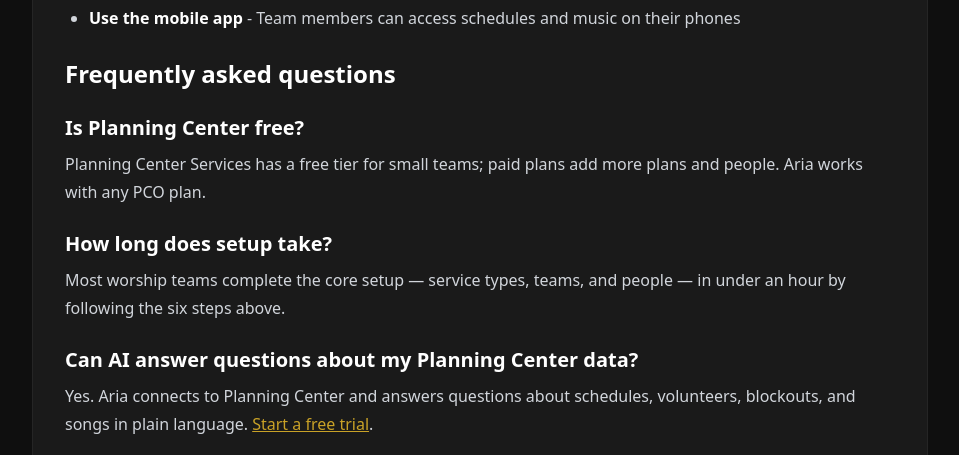
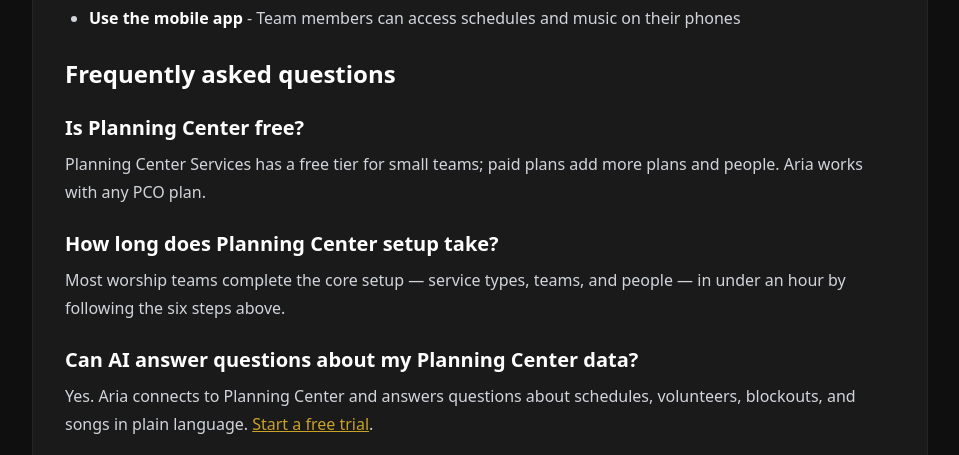
Before and after one commit to ryanpate/CHAgent, a Django app: page /resources/planning-center-setup-guide/ in a window 1280 px wide. Shown: the part 2356-2811 px from the top of the page, without its empty margins (160-1119 px from the left). Run offline with Django 5.2, Linux system fonts and the light colour scheme; some libraries are stand-ins or nearby versions.

Commit message:
fix: align PCO FAQ visible text with JSON-LD, shorten title, assert homepage H1 brand
Co-Authored-By: Claude Opus 4.8 (1M context) <noreply@anthropic.com>

```diff
--- a/templates/resources/pco_setup_guide.html
+++ b/templates/resources/pco_setup_guide.html
@@ -1,6 +1,6 @@
 {% extends "resources/base_resource.html" %}
 
-{% block title %}Planning Center Setup Guide (2026): Step-by-Step for Worship Teams | Aria{% endblock %}
+{% block title %}Planning Center Setup Guide (2026) for Worship Teams | Aria{% endblock %}
 {% block meta_description %}Set up Planning Center Online for your worship team in 6 steps — Services, Teams, People, and Songs. A clear 2026 walkthrough with pro tips.{% endblock %}
 
 {% block og_title %}Planning Center Setup Guide for Worship Teams{% endblock %}
@@ -150,7 +150,7 @@
     <div class="space-y-4">
       <div><h3 class="text-lg font-semibold text-white">Is Planning Center free?</h3>
         <p class="text-gray-400">Planning Center Services has a free tier for small teams; paid plans add more plans and people. Aria works with any PCO plan.</p></div>
-      <div><h3 class="text-lg font-semibold text-white">How long does setup take?</h3>
+      <div><h3 class="text-lg font-semibold text-white">How long does Planning Center setup take?</h3>
         <p class="text-gray-400">Most worship teams complete the core setup — service types, teams, and people — in under an hour by following the six steps above.</p></div>
       <div><h3 class="text-lg font-semibold text-white">Can AI answer questions about my Planning Center data?</h3>
         <p class="text-gray-400">Yes. Aria connects to Planning Center and answers questions about schedules, volunteers, blockouts, and songs in plain language. <a href="{% url 'onboarding_signup' %}" class="text-ch-gold hover:underline">Start a free trial</a>.</p></div>
```
Also changed, not shown: tests/test_seo.py (+2 -0 lines).
